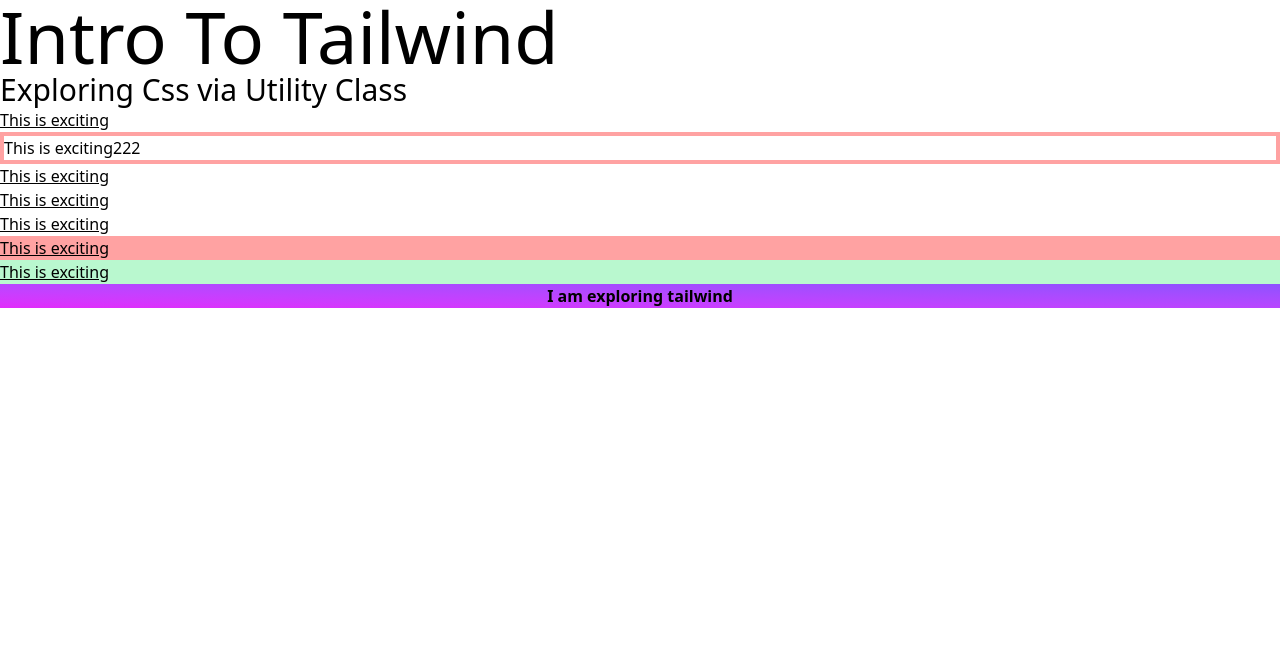
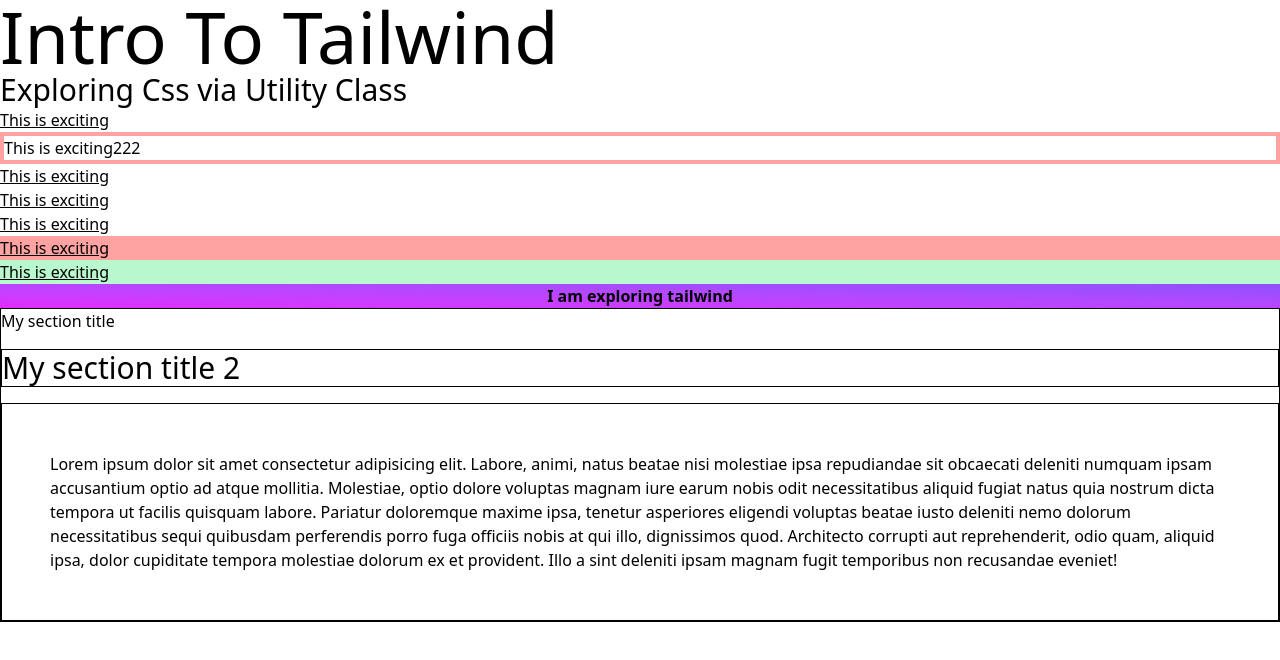
Before and after one commit to arnobchowdhury-coder/intro-to_tailwindcss, a plain HTML site: page index.htm in a window 1280 px wide. Drawn offline with nearby package versions, Linux system fonts and the light colour scheme.

Commit message:
added box model property and spacing tailwind

```diff
--- a/index.htm
+++ b/index.htm
@@ -19,6 +19,18 @@
   <p class="underline bg-red-300">This is exciting</p>
   <p class="underline bg-green-200">This is exciting</p>
   <p class="text-center font-bold  bg-linear-to-bl from-violet-500 to-fuchsia-500">I am exploring tailwind</p>
+  <section class="max-w-7xl mx-auto border">
+    <h3>My section title</h3>
+    <h3 class="text-3xl border my-4">My section title 2</h3>
+    <p class="border p-12">Lorem ipsum dolor sit amet consectetur adipisicing elit. Labore, animi, natus beatae nisi
+      molestiae ipsa
+      repudiandae sit obcaecati deleniti numquam ipsam accusantium optio ad atque mollitia. Molestiae, optio dolore
+      voluptas magnam iure earum nobis odit necessitatibus aliquid fugiat natus quia nostrum dicta tempora ut facilis
+      quisquam labore. Pariatur doloremque maxime ipsa, tenetur asperiores eligendi voluptas beatae iusto deleniti nemo
+      dolorum necessitatibus sequi quibusdam perferendis porro fuga officiis nobis at qui illo, dignissimos quod.
+      Architecto corrupti aut reprehenderit, odio quam, aliquid ipsa, dolor cupiditate tempora molestiae dolorum ex et
+      provident. Illo a sint deleniti ipsam magnam fugit temporibus non recusandae eveniet!</p>
+  </section>
 </body>
 
 </html>
```
